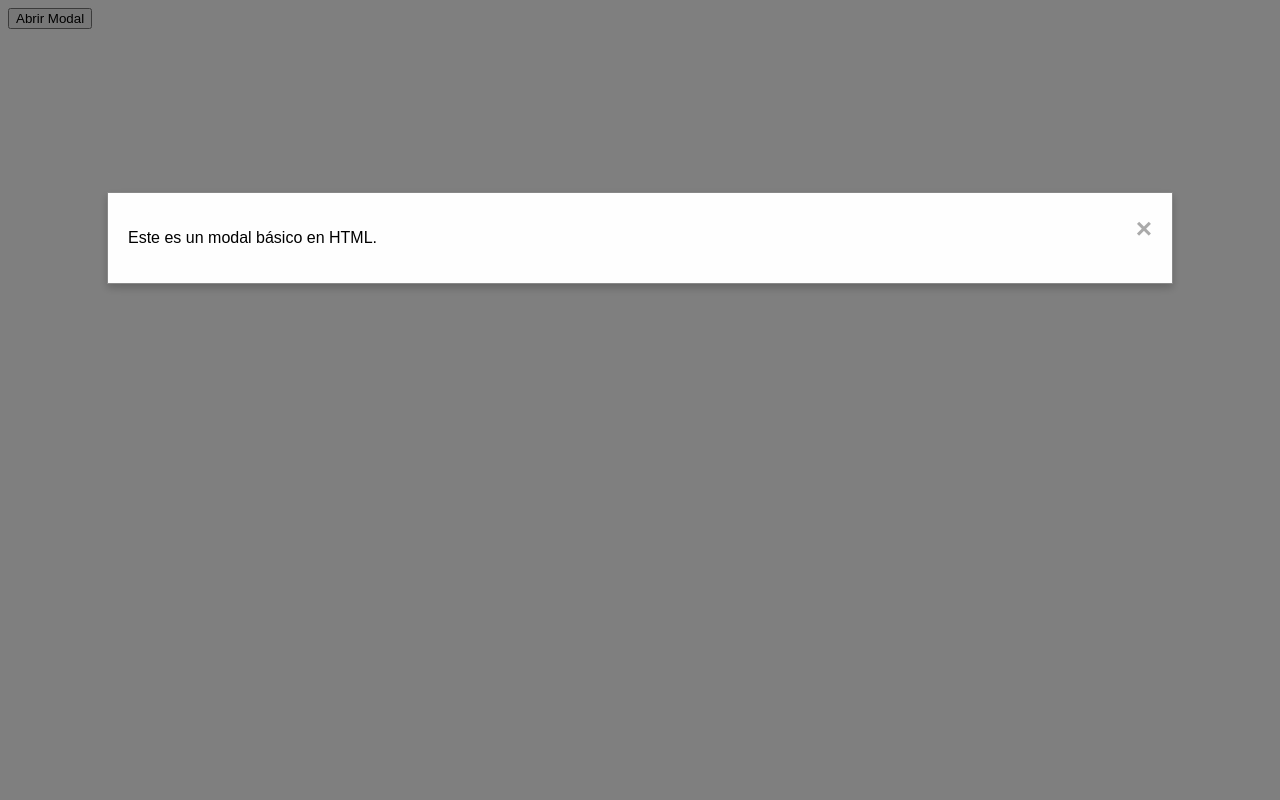
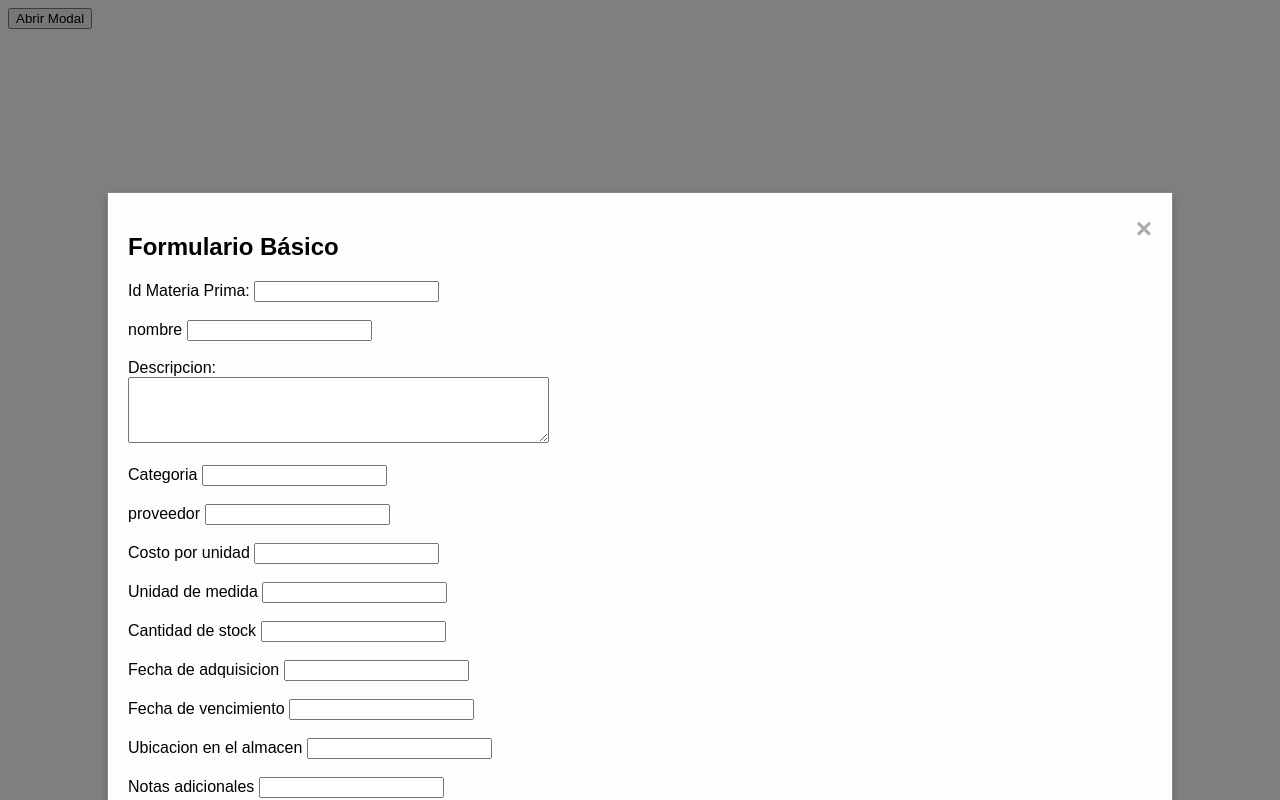
Before and after one commit to JhoanSLC/proyecto-pepita, a website built with Vite: page modal.html in a window 1280 px wide. Both pictures are taken after a click on the button "Abrir Modal". Built offline with nearby package versions, Linux system fonts and the light colour scheme.

Commit message:
inicio del primer formulario

```diff
--- a/modal.html
+++ b/modal.html
@@ -54,7 +54,49 @@
 <div id="myModal" class="modal">
     <div class="modal-content">
         <span class="close">&times;</span>
-        <p>Este es un modal básico en HTML.</p>
+        <p>
+            <h2>Formulario Básico</h2>
+            <form action="#" method="POST">
+                <label for="idmateria">Id Materia Prima:</label>
+                <input type="number" id="idmateria" name="idmateria" required><br><br>
+
+                <label for="nombre">nombre</label>
+                <input type="text" id="nombre" name="nombre" required><br><br>
+
+                <label for="Descripcion">Descripcion:</label><br>
+                <textarea id="Descripcion" name="Descripcion" rows="4" cols="50" required></textarea><br><br>
+
+                <label for="categoria">Categoria</label>
+                <input type="text" id="categoria" name="categoria" required><br><br>
+
+                <label for="proveedor">proveedor</label>
+                <input type="text" id="proveedor" name="proveedor" required><br><br>
+
+                <label for="costoUnidad">Costo por unidad</label>
+                <input type="text" id="costoUnidad" name="costoUnidad" required><br><br>
+
+                <label for="medida">Unidad de medida</label>
+                <input type="text" id="medida" name="medida" required><br><br>
+
+                <label for="stock">Cantidad de stock</label>
+                <input type="text" id="stock" name="stock" required><br><br>
+
+                <label for="fechaIngreso">Fecha de adquisicion</label>
+                <input type="text" id="fechaIngreso" name="fechaIngreso" required><br><br>
+
+                <label for="vencimiento">Fecha de vencimiento</label>
+                <input type="text" id="vencimiento" name="vencimiento" required><br><br>
+
+                <label for="Ubicacion">Ubicacion en el almacen</label>
+                <input type="text" id="Ubicacion" name="Ubicacion" required><br><br>
+
+                <label for="adicional">Notas adicionales</label>
+                <input type="text" id="adicional" name="adicional" required><br><br>
+
+
+                <input type="submit" value="Enviar">
+            </form>
+        </p>
     </div>
 </div>
 
```
